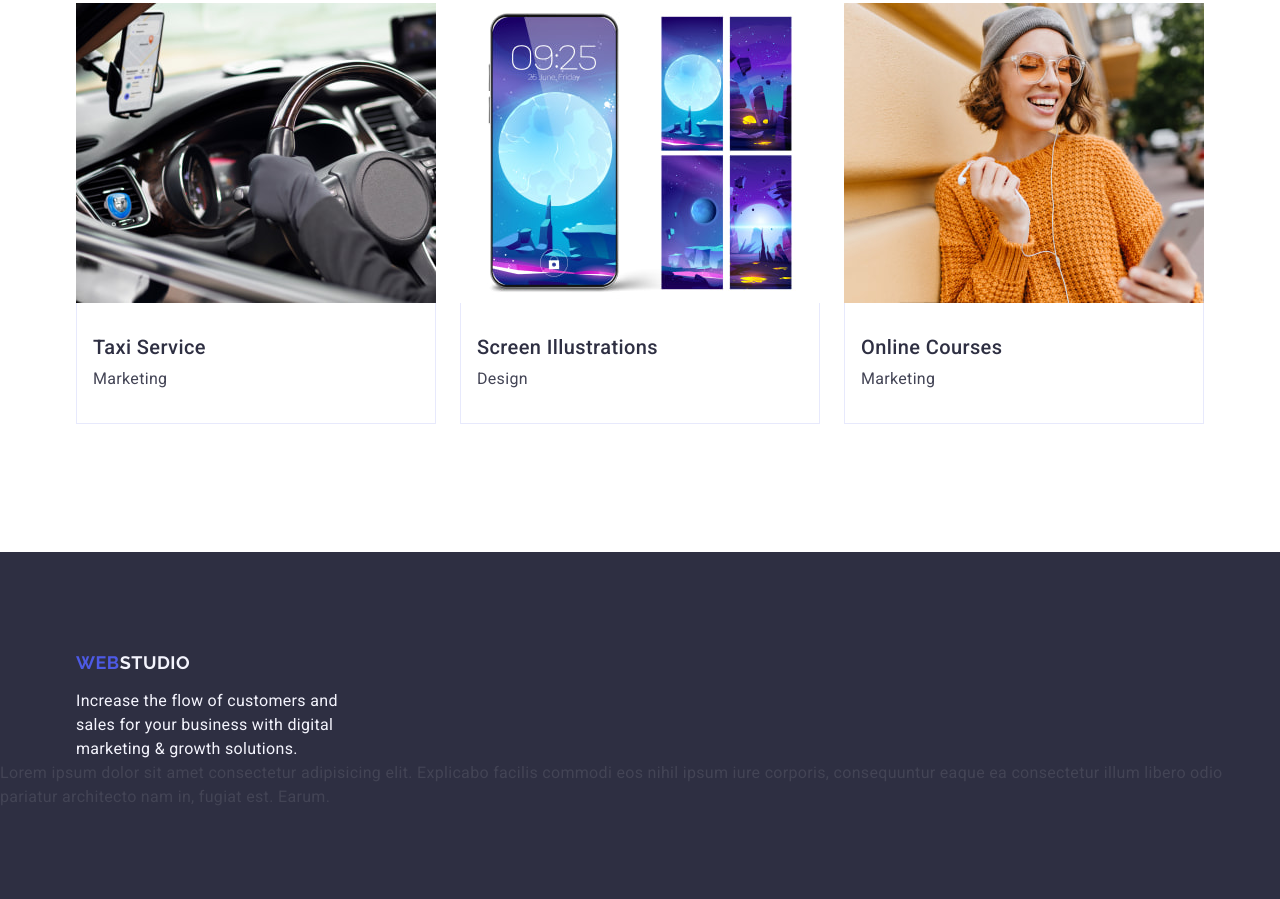
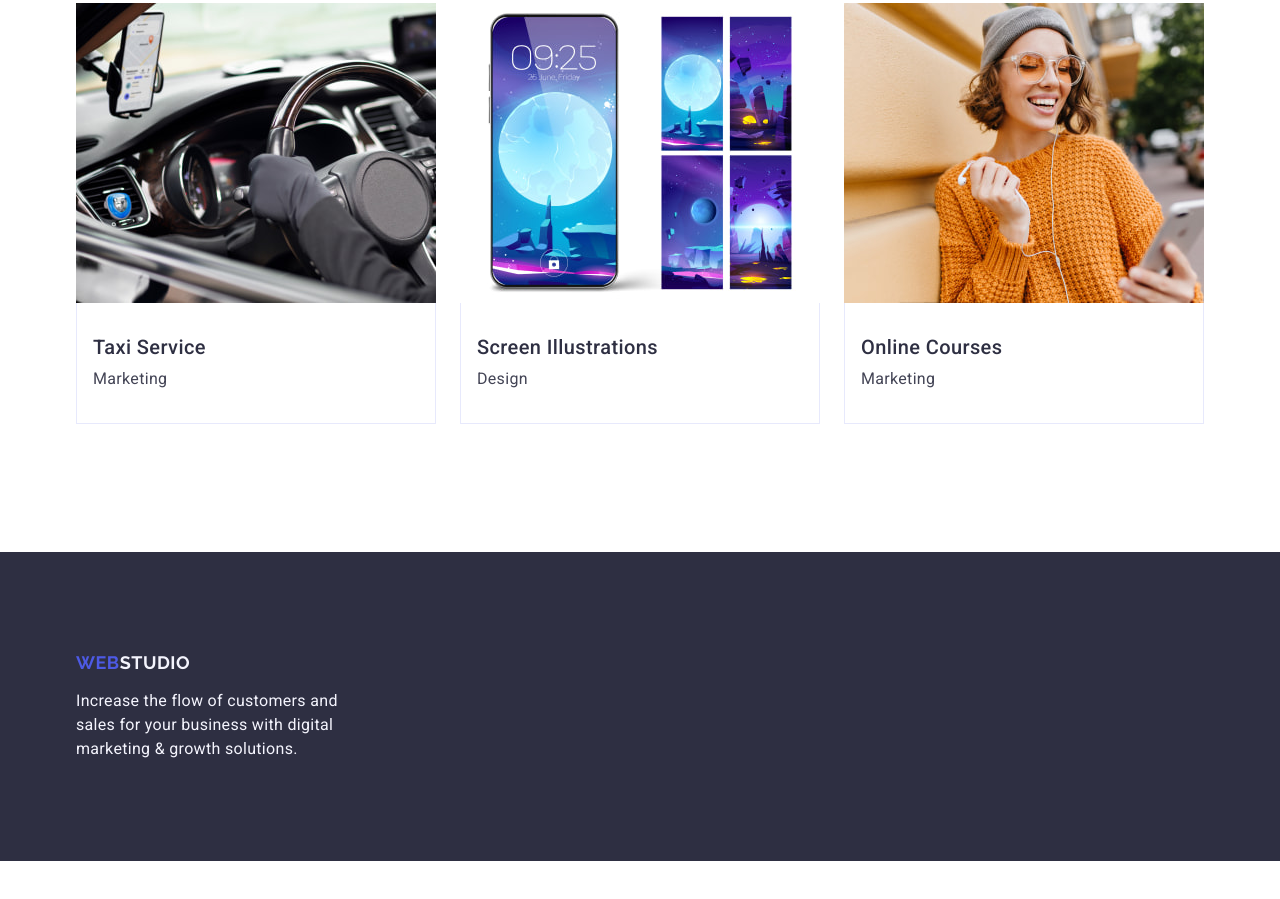
Before and after one commit to ex1kenny/goit-markup-hw-03, a plain HTML site: page index.html in a window 1280 px wide. Shown: the part 2471-3370 px from the top of the page. After the commit the page ends 3332 px from the top, so only its background shows below. Drawn offline with nearby package versions, Linux system fonts and the light colour scheme.

Commit message:
home-work3

```diff
--- a/index.html
+++ b/index.html
@@ -231,12 +231,6 @@
           digital marketing & growth solutions.
         </p>
       </div>
-      <p>
-        Lorem ipsum dolor sit amet consectetur adipisicing elit. Explicabo
-        facilis commodi eos nihil ipsum iure corporis, consequuntur eaque ea
-        consectetur illum libero odio pariatur architecto nam in, fugiat est.
-        Earum.
-      </p>
     </footer>
   </body>
 </html>
```
